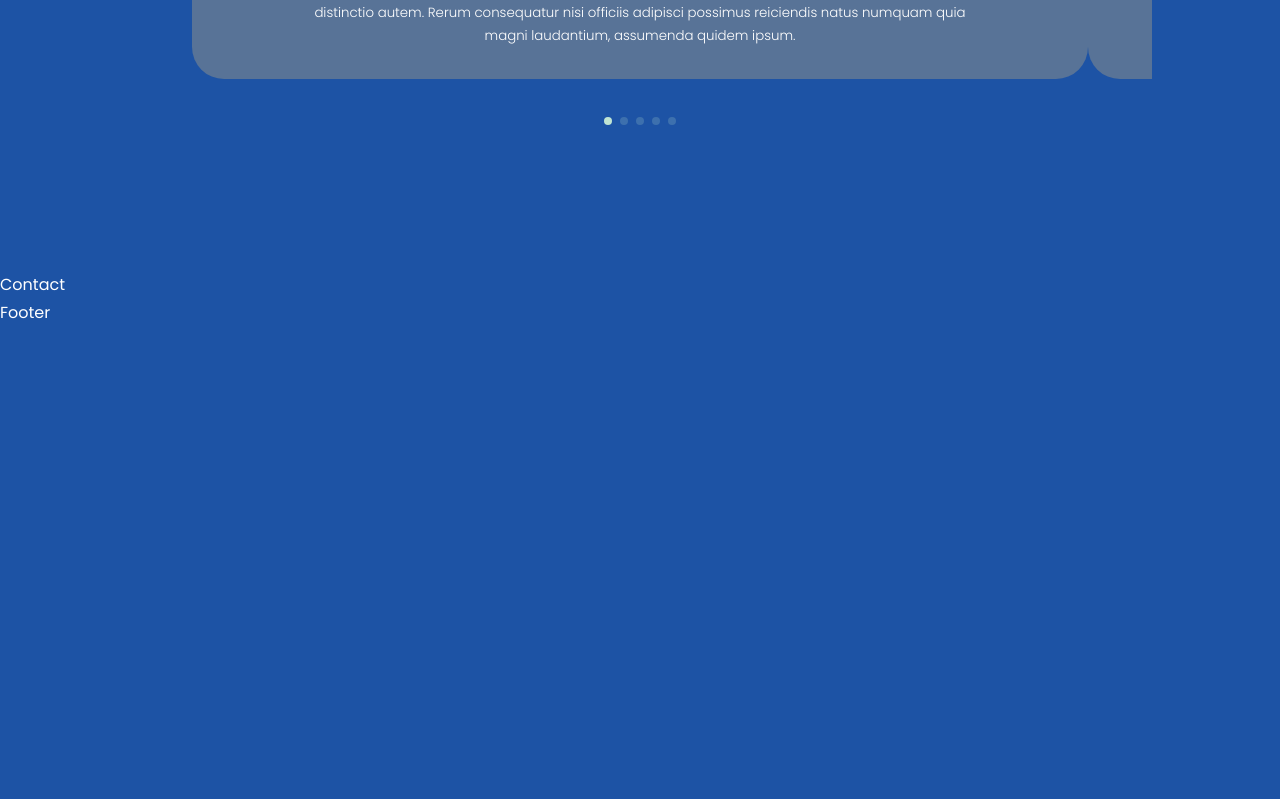
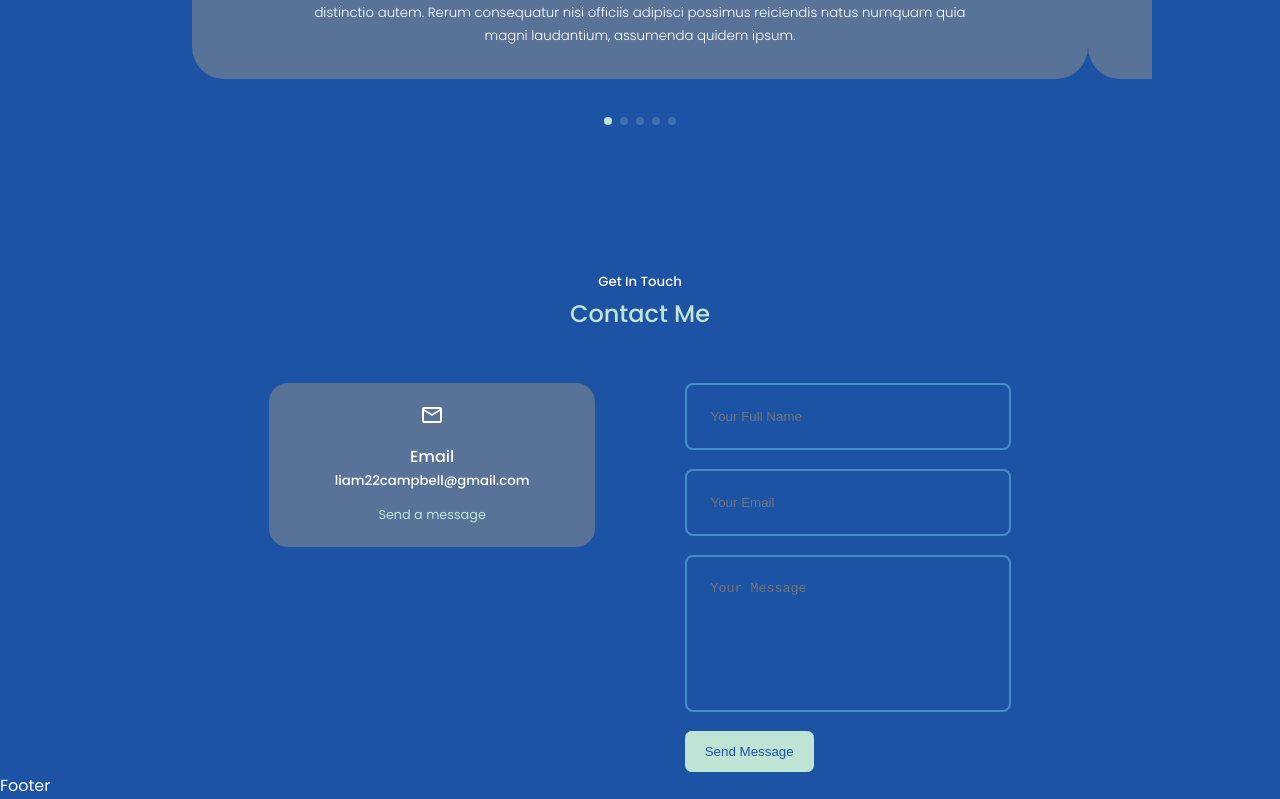
Before and after one commit to lcmpbll/react-portfolio, a React (Create React App) app: page / in a window 1280 px wide. Shown: the part 4461-5260 px from the top of the page. Before the commit the page ends 4787 px from the top, so only its background shows below. Built offline with nearby package versions, Linux system fonts and the light colour scheme.

Commit message:
Add contact section with styling. Email is set up.

```diff
--- a/src/components/contact/Contact.jsx
+++ b/src/components/contact/Contact.jsx
@@ -1,9 +1,38 @@
-import React from 'react';
+import React, {useRef} from 'react';
 import './contact.css';
+import {MdOutlineEmail} from 'react-icons/md';
+import emailjs from 'emailjs-com';
 
 const Contact = () => {
+  const form = useRef();
+  const sendEmail = (e) => {
+    e.preventDefault();
+    emailjs.sendForm('service_5blfl9c', 'template_tpmnmg8', form.current, 'H8_veS8wSHiUh7Uuu');
+    e.target.reset();
+  };
+
   return (
-    <section id='contact'>Contact</section>
+    <section id='contact'>
+      <h5>Get In Touch</h5>
+      <h2>Contact Me</h2>
+      <div className='container contact__container'>
+        <div className='contact__options'>
+          <article className='contact__option'>
+            <MdOutlineEmail className='contact__option-icon'/>
+            <h4>Email</h4>
+            <h5>liam22campbell@gmail.com</h5>
+            <a href='mailto:liam22campbell@gmail.com' target='_blank' rel='noreferrer'>Send a message</a>
+          </article>
+        </div>
+        {/* End of contact options */}
+        <form ref={form} onSubmit={sendEmail}>
+          <input type='text' name='name' placeholder='Your Full Name' required />
+          <input type='email' name='email' placeholder='Your Email' required />
+          <textarea name='message' rows='7' placeholder='Your Message' required />
+          <button type='submit' className='btn btn-primary'>Send Message</button>
+        </form>
+      </div>
+    </section>
   )
 }
 
--- a/src/components/contact/contact.css
+++ b/src/components/contact/contact.css
@@ -0,0 +1,83 @@
+.container.contact__container {
+  width: 58%;
+  display: grid;
+  grid-template-columns: 1fr 1fr;
+  gap: 12%;
+}
+
+
+.contact__options {
+  display: flex;
+  flex-direction: column;
+  gap: 1.2rem;
+  /* width: 30%; */
+}
+
+.contact__option{
+  background: var(--color-bg-variant);
+  padding: 1.2rem;
+  border-radius: 1.2rem;
+  text-align: center;
+  border: 1px solid transparent;
+  transition: var(--transition);
+}
+
+.contact__option:hover {
+  background: transparent;
+  border-color: var(--color-primary-variant);
+}
+
+.contact__option-icon {
+  font-size: 1.5rem;
+  margin-bottom: 0.5rem;
+}
+
+.contact__option a {
+  margin-top: 0.7rem;
+  display: inline-block;
+  font-size: 0.8rem;
+}
+
+.contact__option h5 {
+  color: var(--color-light);
+}
+
+/* ========= Form ========== */
+
+form {
+  display: flex;
+  flex-direction: column;
+  gap: 1.2rem;
+
+}
+
+input, textarea {
+  width: 100%;
+  padding: 1.5rem;
+  border-radius: 0.5rem;
+  background: transparent;
+  border: 2px solid var(--color-primary-variant);
+  resize: none;
+  color: var(--color-white);
+}
+
+/* ===== MEDIA QUERIES (MEDIUM DEVICES) ======= */
+
+
+@media screen and (max-width: 1024px) {
+  .container.contact__container {
+    grid-template-columns: 1fr;
+    gap: 2rem;
+  }
+ }
+
+
+
+ /* ===== MEDIA QUERIES (SMALL DEVICES) ======= */
+
+ @media screen and (max-width: 600px) {
+  .container.contact__container {
+    width: var(--container-width-sm);
+
+  }
+ }
```
